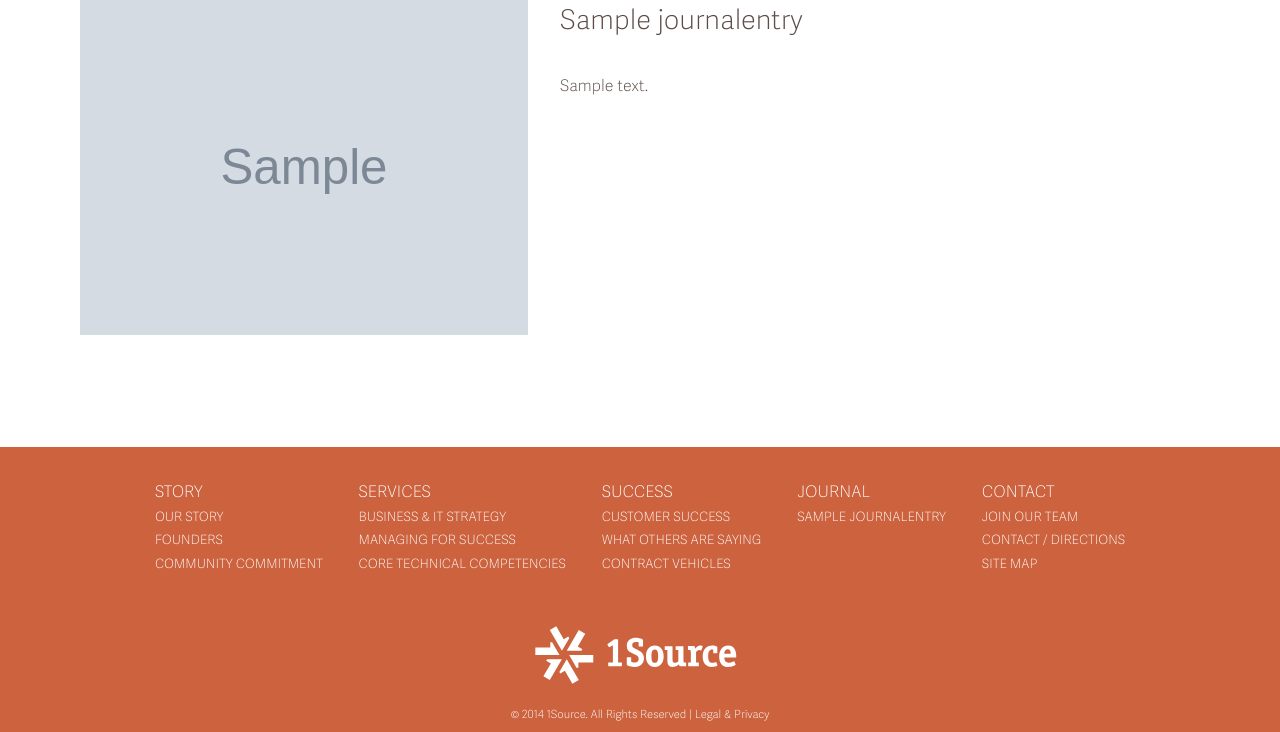
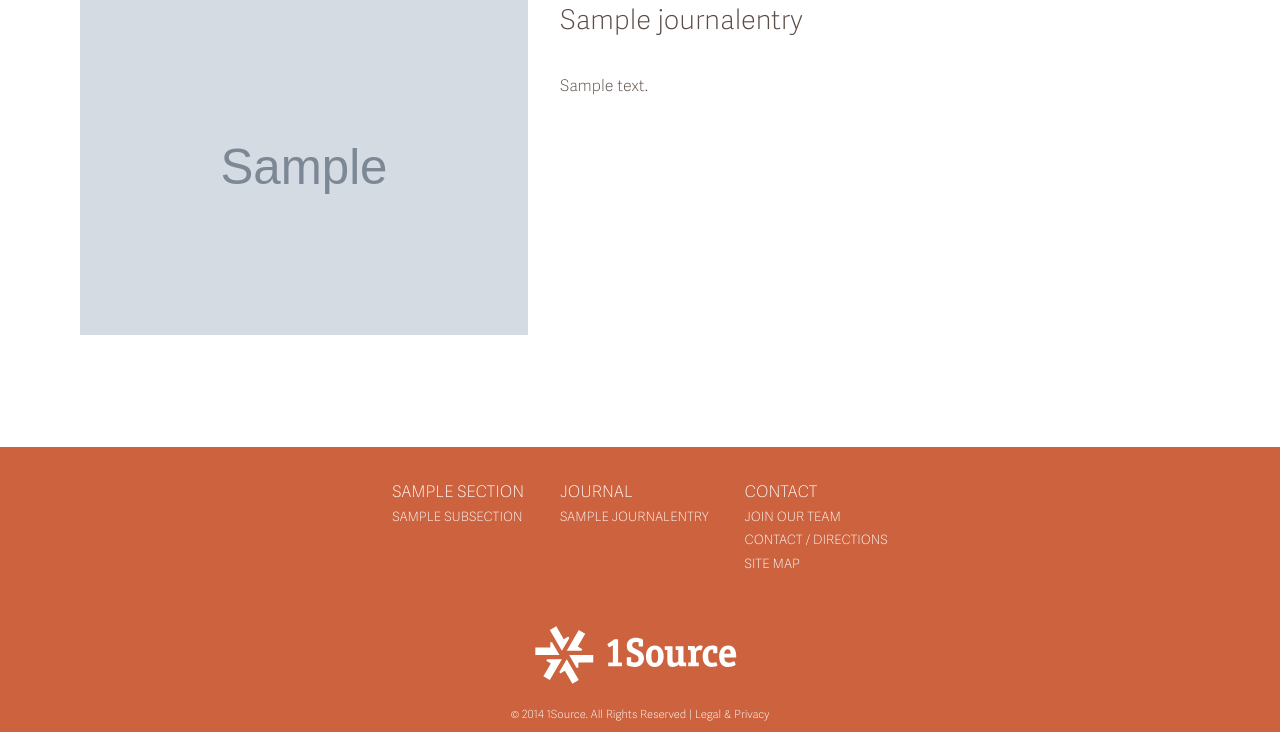
Before and after one commit to devonwarren/1source, a Django app: page /journal in a window 1280 px wide. Shown: the part 373-1105 px from the top of the page. Run offline with Django 3.2, Linux system fonts and the light colour scheme; tables that the repository leaves empty hold one stand-in row (values such as "Sample post"); grey boxes marked "Sample" are stand-in pictures; some libraries are stand-ins or nearby versions.

Commit message:
dynamic footer sections that autoload the right section on homepage

```diff
--- a/layout_elements/templatetags/footer.py
+++ b/layout_elements/templatetags/footer.py
@@ -2,11 +2,19 @@ from django import template
 from django.template.loader import get_template
 from django.template import Context
 from journal.models import JournalEntry
+from sections.models import Section, SubSection
 
 register = template.Library()
 
 @register.simple_tag
 def footer():
 	journal = JournalEntry.objects.all().order_by('-published_date')[:5]
+
+	subsections = []
+	sections = Section.objects.prefetch_related('subsection_set').all()
+	for s in sections:
+		subsections.append(s.subsection_set.all())
+	section_list = zip(sections, subsections)
+
 	t = get_template('footer.html')
-	return t.render(Context({ 'journal' : journal }))
+	return t.render(Context({ 'journal' : journal, 'section_list' : section_list }))
--- a/templates/footer.html
+++ b/templates/footer.html
@@ -1,26 +1,15 @@
 	<footer>
 		<ul>
-			<li><a href="/#story">STORY</a>
-				<ul>
-					<li>OUR STORY</li>
-					<li>FOUNDERS</li>
-					<li>COMMUNITY COMMITMENT</li>
-				</ul>
-			</li>
-			<li><a href="/#services">SERVICES</a>
-				<ul>
-					<li>BUSINESS &amp; IT STRATEGY</li>
-					<li>MANAGING FOR SUCCESS</li>
-					<li>CORE TECHNICAL COMPETENCIES</li>
-				</ul>
-			</li>
-			<li><a href="/#success">SUCCESS</a>
-				<ul>
-					<li>CUSTOMER SUCCESS</li>
-					<li>WHAT OTHERS ARE SAYING</li>
-					<li>CONTRACT VEHICLES</li>
-				</ul>
-			</li>
+			{% for section, subsections in section_list %}
+				<li><a href="/#{{ section.title|slugify }}">{{ section.title|upper }}</a>
+					<ul>
+					{% for subsection in subsections %}
+						<li><a href="/#subsec-{{ subsection.title|slugify }}">{{ subsection.title|upper }}</li>
+					{% endfor %}
+					</ul>
+				</li>
+			{% endfor %}
+
 			<li><a href="/journal">JOURNAL</a>
 				<ul>
 					{% for entry in journal %}
```
Also changed, not shown: static/js/homepage.js (+10 -7 lines), templates/homepage.html (+10 -7 lines).
